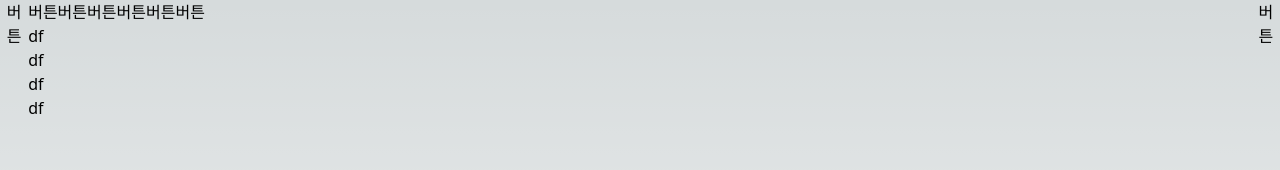
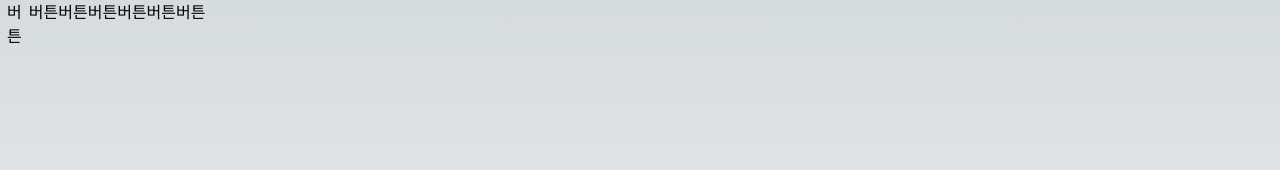
Before and after one commit to Team-Fundy/Fundy-FE, a Next.js app: page / in a window 1280 px wide. Shown: the top 170 px of the page. Built offline with nearby package versions, Linux system fonts and the light colour scheme.

Commit message:
feat : 메인홈 레이아웃 배치

```diff
--- a/Components/Footer.tsx
+++ b/Components/Footer.tsx
@@ -1,7 +1,6 @@
 export default function Footer() {
     return (
-        <aside className="w-48 min-h-screen bg-slate-200">
-            <button> 버튼</button>
-        </aside>
+        <footer className="">
+        </footer>
     )
 }
--- a/Components/HomeTitleComponent.tsx
+++ b/Components/Home/HomeTitleComponent.tsx
@@ -1,6 +1,6 @@
 export default function HomeTitleComponent() {
     return (
-        <div className="w-96 w-screen bg-red-200">
+        <div className="w-full h-96 bg-red-200">
         </div>
     )
 }
--- /dev/null
+++ b/Components/Home/HotProjectListComponent.tsx
@@ -0,0 +1,7 @@
+export default function HotProjectListComponent() {
+    return (
+        <div className="h-64 w-full bg-green-500">
+
+        </div>
+    )
+}
--- /dev/null
+++ b/Components/Home/PopularListComponent.tsx
@@ -0,0 +1,6 @@
+export default function PopularListComponent() {
+    return (
+        <div className="h-64 w-full bg-green-200">
+        </div>
+    )
+}
--- a/Components/Home/ProjectListComponent.tsx
+++ b/Components/Home/ProjectListComponent.tsx
@@ -1,6 +1,6 @@
 export default function ProjectListComponent() {
     return (
-        <div>
+        <div className="h-64 w-full bg-yellow-300">
         </div>
     )
 }
--- a/pages/_app.tsx
+++ b/pages/_app.tsx
@@ -13,9 +13,8 @@ export default function App({ Component, pageProps }: AppProps) {
           <Header />
           <Component {...pageProps}></Component>
         </div>
-        <Footer />
       </div>
-
+      <Footer />
     </>
   );
 }
--- a/pages/index.tsx
+++ b/pages/index.tsx
@@ -1,16 +1,21 @@
 import TextEditor from "../Components/TextEditor/TextEditor"
 import LoginCompoent from "@/Components/Auth/LoginComponent"
 import SignUpComponent from "@/Components/Auth/SignUpComponent"
+import HomeTitleComponent from "@/Components/Home/HomeTitleComponent"
 import ProjectUploadComponent from "@/Components/Home/ProjectUploadComponent"
-
+import HotProjectListComponent from "@/Components/Home/HotProjectListComponent"
+import ProjectListComponent from "@/Components/Home/ProjectListComponent"
+import PopularListComponent from "@/Components/Home/PopularListComponent"
 
 export default function Home() {
   return (
-    <div className="">
-      <h1> df</h1>
-      <h1> df</h1>
-      <h1> df</h1>
-      <h1> df</h1>
+    <div className="bg-slate-100">
+      <HomeTitleComponent />
+      <div className="flex">
+        <HotProjectListComponent />
+        <PopularListComponent />
+      </div>
+      <ProjectListComponent />
     </div>
   )
 }
--- /dev/null
+++ b/pages/main.tsx
@@ -0,0 +1,17 @@
+import HomeTitleComponent from "@/Components/Home/HomeTitleComponent"
+import HotProjectListComponent from "@/Components/Home/HotProjectListComponent"
+import ProjectListComponent from "@/Components/Home/ProjectListComponent"
+import PopularListComponent from "@/Components/Home/PopularListComponent"
+
+export default function Home() {
+    return (
+        <div className="bg-slate-100">
+            <HomeTitleComponent />
+            <div className="flex">
+                <HotProjectListComponent />
+                <PopularListComponent />
+            </div>
+            <ProjectListComponent />
+        </div>
+    )
+}
```
